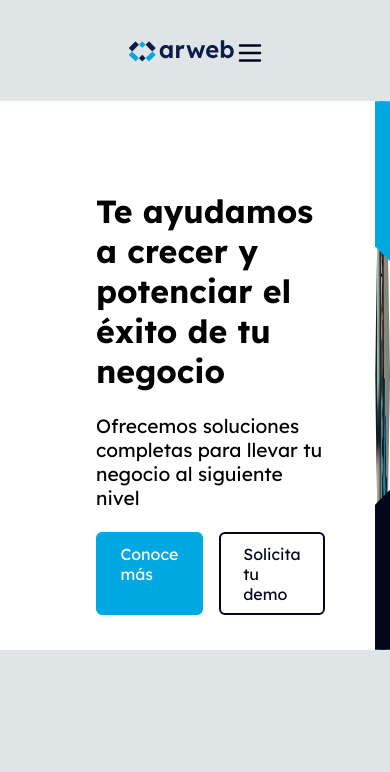
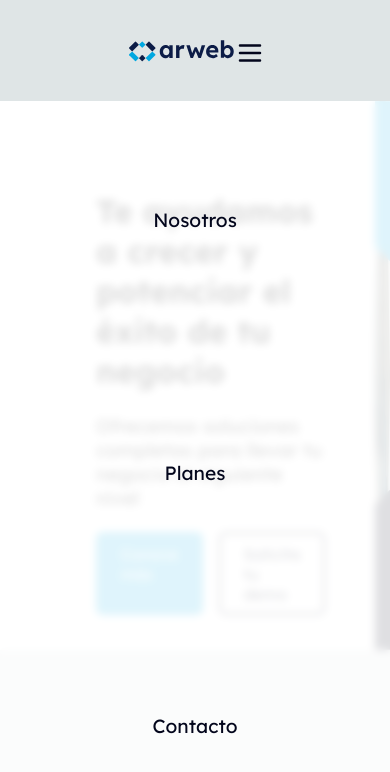
Before and after one commit to qcmarcel/arweb-landing, a Next.js app: page / in a window 390 px wide. Both pictures are taken after a click on the button 249 px from the left and 52 px from the top of the page. Shown: the top 772 px of the page. Built offline with nearby package versions, Linux system fonts and the light colour scheme.

Commit message:
finish Header component

```diff
--- a/app/globals.css
+++ b/app/globals.css
@@ -28,13 +28,13 @@ body {
   --color-primary-dark: rgb(3, 6, 28);
   --color-tertiary-white: rgb(191, 209, 229);
 
+  --color-mix-hover-primary: rgb(200, 200, 200);
+  --color-mix-bg-menu-primary: rgba(255, 255, 255, 0.75);
+
   --bg-primary: rgb(255, 255, 255);
   --bg-secondary: rgb(223, 229, 230);
   --bg-tertiary: var(--color-primary-dark);
   --bg-quaternary: var(--color-tertiary-white);
-
-  --padding-primary-x: 6rem;
-  --padding-primary-y: 6rem;
 
   --title-color-primary: rgb(3, 6, 28);
   --title-color-secondary: rgb(255, 255, 255);
@@ -43,10 +43,15 @@ body {
   --text-color-secondary: rgb(255, 255, 255);
   --text-color-tertiary: rgb(0, 168, 225);
 
+  --box-shadow-primary: 0 -4px 4px rgba(0, 0, 0, 0.51);
+  --drop-shadow-primary: 0 0 4px 0 rgba(0, 0, 0, 0.51);
+
+  --padding-primary-x: 6rem;
+  --padding-primary-y: 6rem;
+
   --radius-primary: 6px;
 
-  --box-shadow-primary: 0 -4px 4px rgba(0, 0, 0, 0.51);
-  --drop-shadow-primary: 0 0 4px 0 rgba(0, 0, 0, 0.51);
+  --blur-primary: 4px;
 }
 
 @media screen and (color-scheme: dark) {
--- a/components/common/Header/Header.css
+++ b/components/common/Header/Header.css
@@ -4,9 +4,11 @@
 }
 
 .Header-container {
+  z-index: 9999;
+  position: fixed;
   display: grid;
   grid-template-columns: 1fr 1fr;
-
+  width: 100vw;
   height: 12vh;
   background-color: var(--bg-secondary);
   padding: 0.8rem var(--padding-primary-x) 0.8rem
@@ -25,9 +27,6 @@
 
   justify-content: end;
 }
-.Header-Links-Mobile-Btn {
-  display: none;
-}
 
 .Header-Links .Header-Links-Mobile {
   width: 100%;
@@ -37,6 +36,10 @@
 .Header-Links .Header-Links-Mobile a {
   text-decoration: none;
   color: var(--text-color-primary);
+}
+
+.Header-Links .Header-Links-Mobile-Btn {
+  display: none;
 }
 
 @media screen and (max-width: 1240px) {
@@ -73,7 +76,6 @@
     grid-template-columns: 1.8fr 1fr;
   }
   .Header-Links {
-    position: relative;
     display: flex;
     align-items: center;
     justify-content: start;
@@ -91,12 +93,87 @@
     background-color: color-mix(
       in srgb,
       var(--bg-quaternary),
-      rgb(200, 200, 200)
+      var(--color-mix-primary)
     );
     padding: -4px;
     border-radius: var(--radius-primary);
   }
   .Header-Links .Header-Links-Mobile {
+    position: absolute;
+    display: none;
+    width: 100vw;
+    height: calc(100vh - 12vh);
+    flex-direction: column;
+    gap: 1rem;
+    background-color: color-mix(
+      in srgb,
+      var(--bg-primary),
+      var(--color-mix-bg-menu-primary)
+    );
+    backdrop-filter: blur(var(--blur-primary));
+    top: 12vh;
+    left: 0;
+  }
+  @keyframes Header-Mobile-open {
+    0% {
+      height: 0vh;
+      overflow: hidden;
+    }
+
+    100% {
+      height: calc(100vh - 12vh);
+      overflow: unset;
+    }
+  }
+
+  @keyframes Header-Mobile-close {
+    0% {
+      height: calc(100vh - 12vh);
+      overflow: unset;
+    }
+    100% {
+      height: 0vh;
+      overflow: hidden;
+    }
+  }
+
+  @keyframes Header-Mobile-open {
+    0% {
+      height: 0vh;
+      overflow: hidden;
+    }
+
+    100% {
+      height: calc(100vh - 12vh);
+      overflow: unset;
+    }
+  }
+
+  .Header-Links .Header-Links-Mobile.open {
+    display: flex;
+    animation: Header-Mobile-open 0.3s ease-in-out;
+  }
+
+  .Header-Links .Header-Links-Mobile.closing {
+    display: flex;
+    animation: Header-Mobile-close 0.3s ease-in-out;
+  }
+
+  .Header-Links .Header-Links-Mobile.close {
+    height: 0vh;
     display: none;
   }
+
+  .Header-Links :is(.Header-Links-Mobile.open, .Header-Links-Mobile.closing) a {
+    display: flex;
+    width: 100%;
+    height: 100%;
+    justify-content: center;
+    align-items: center;
+    font-size: 1.2rem;
+  }
+
+  .Header-Links .Header-Links-Mobile.open a:is(:hover, :active) {
+    color: var(--color-tertiary);
+  }
 }
--- a/components/common/Header/Header.tsx
+++ b/components/common/Header/Header.tsx
@@ -1,10 +1,39 @@
 "use client";
+import "./Header.css";
 import Image from "next/image";
-import "./Header.css";
 import { Logo } from "../Logo";
-import HamburgerIcon from "@/components/icons/Hamburger";
+import { HamburgerIcon } from "@/components/icons";
+import { useState, useEffect } from "react";
+
+type MouseEventHandler<T> = React.MouseEventHandler<T>;
 
 function Header() {
+  const [mobileMenuState, setMobileMenuState] = useState<
+    "open" | "closing" | "closed"
+  >("closed");
+
+  const headerLinksMobileClassName = `Header-Links-Mobile ${mobileMenuState}`;
+  const handlerClick = () => {
+    if (mobileMenuState === "open") {
+      setMobileMenuState("closing");
+      handlerClose();
+    } else if (mobileMenuState === "closed") {
+      setMobileMenuState("open");
+    }
+  };
+  const handlerClose = () => {
+    setTimeout(() => {
+      setMobileMenuState("closed");
+    }, 300);
+  };
+  console.log(mobileMenuState);
+  useEffect(() => {
+    if (mobileMenuState === "open") {
+      document.body.style.overflow = "hidden";
+    } else {
+      document.body.style.overflow = "unset";
+    }
+  }, [mobileMenuState]);
   return (
     <header className="Header">
       <div className="Header-container">
@@ -14,10 +43,10 @@ function Header() {
           </a>
         </div>
         <div className="Header-Links">
-          <button className="Header-Links-Mobile-Btn">
+          <button className="Header-Links-Mobile-Btn" onClick={handlerClick}>
             <HamburgerIcon />
           </button>
-          <div className="Header-Links-Mobile">
+          <div className={headerLinksMobileClassName}>
             <a href="#about">Nosotros</a>
             <a href="#pricing">Planes</a>
             <a href="#contact">Contacto</a>
--- /dev/null
+++ b/components/icons/index.ts
@@ -0,0 +1 @@
+export { default as HamburgerIcon } from "./Hamburger";
```
